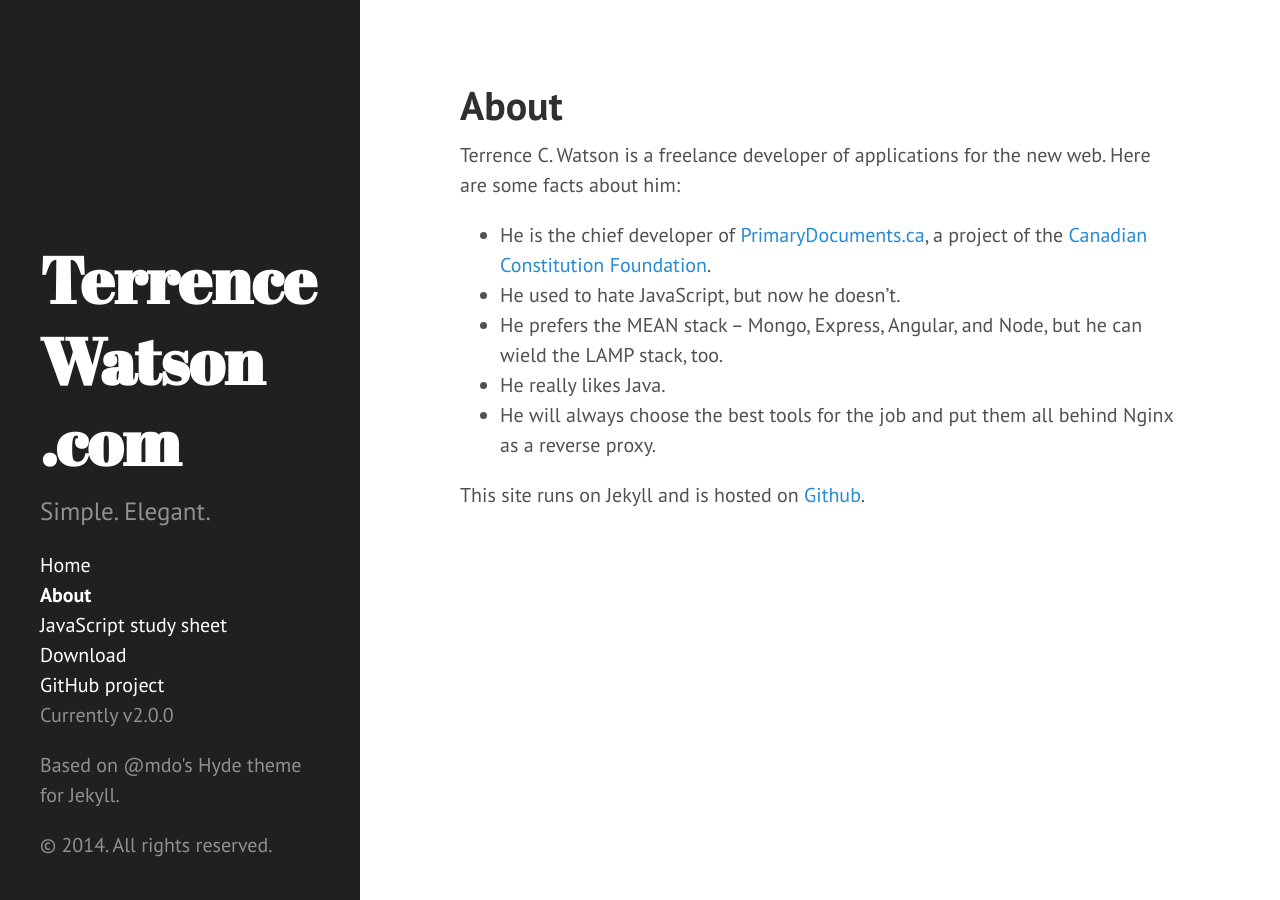
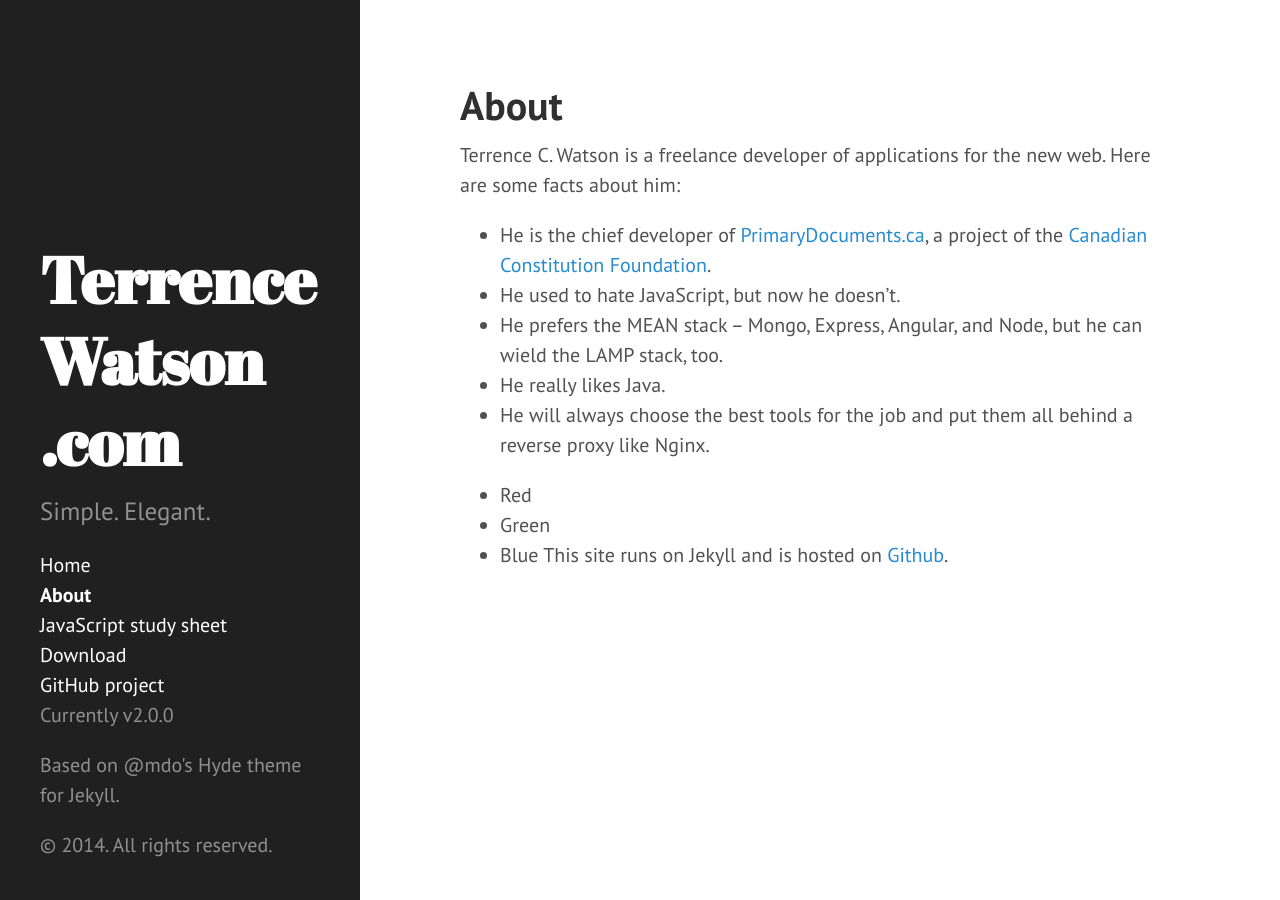
Before and after one commit to selfinterest/selfinterest.github.io, a Jekyll site: the page built from about.md, in a window 1280 px wide. Built offline with Jekyll 4.4.1, drawn with Linux system fonts in a browser that asks for light colours; nearby versions of some CDN libraries; Markdown is read by kramdown in place of the engine named in the settings.

```diff
--- a/about.md
+++ b/about.md
@@ -7,6 +7,9 @@
 *   He used to hate JavaScript, but now he doesn't.
 *   He prefers the MEAN stack -- Mongo, Express, Angular, and Node, but he can wield the LAMP stack, too.
 *   He really likes Java.
-*   He will always choose the best tools for the job and put them all behind Nginx as a reverse proxy.
+*   He will always choose the best tools for the job and put them all behind a reverse proxy like Nginx.
 
+*   Red
+*   Green
+*   Blue
 This site runs on Jekyll and is hosted on [Github](https://github.com).
```
